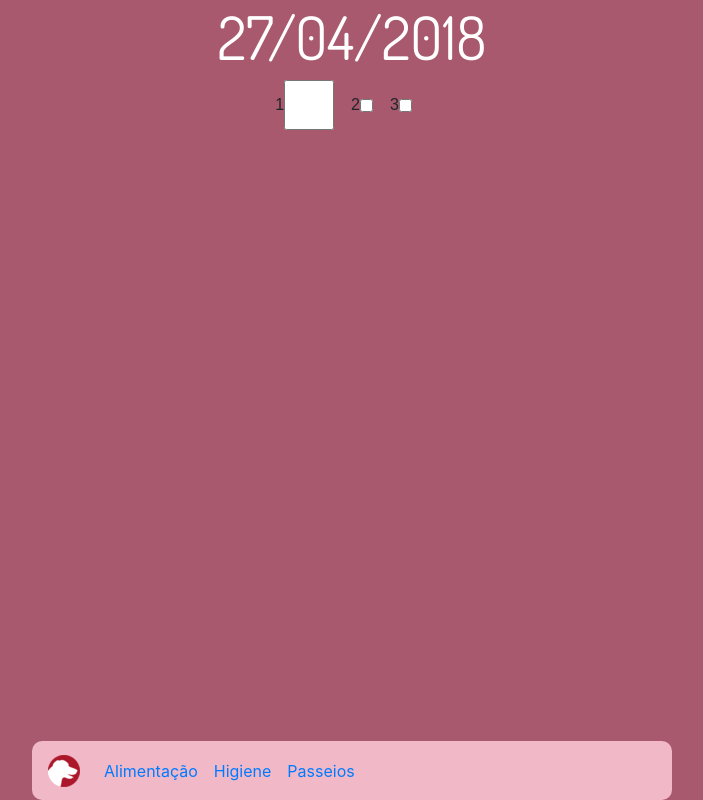
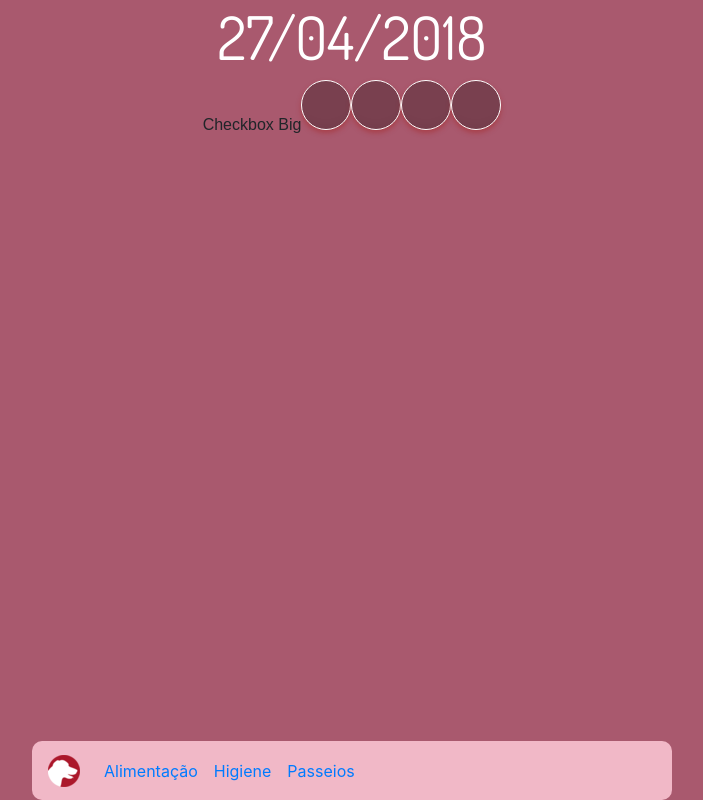
Before and after one commit to Lucs1590/Pet, an Angular app: page /alimentacao in a window 1280 px wide. Shown: the whole page, without its empty margins (288-991 px from the left). Built offline with nearby package versions, Linux system fonts and the light colour scheme.

Commit message:
criação dos checkbox da alimentação

```diff
--- a/src/app/alimentacao/alimentacao.component.css
+++ b/src/app/alimentacao/alimentacao.component.css
@@ -12,8 +12,34 @@ h1{
     font-size: 3.75rem;
 }
 
-#check1{
-    height: 3.125rem;
-    width: 3.125rem;
-    border-radius: 10px;
+.regular-checkbox {
+    appearance: none;
+	-webkit-appearance: none;
+	background-color: #79404F;
+	border: 1px solid #FFFFFF;
+	box-shadow: 0 3px 5px rgba(167, 40, 40, 0.521), inset 0px -15px 10px -12px rgba(0,0,0,0.05);
+	padding: 1.5rem;
+	border-radius: 30px;
+	display: inline-block;
+	position: relative;
 }
+
+.regular-checkbox:active, .regular-checkbox:checked:active {
+	box-shadow: 0 3px 5px rgba(167, 40, 40, 0.521), inset 0px 1px 3px rgba(0,0,0,0.1);
+}
+
+.regular-checkbox:checked {
+    background-color: rgba(121, 64, 79, 0.685);
+	box-shadow: 0 3px 5px rgba(87, 166, 57, 1), inset 0px -15px 10px -12px rgba(0,0,0,0.05), inset 15px 10px -12px rgba(255,255,255,0.1);
+	color: #57A639;
+}
+
+.regular-checkbox:checked:after {
+	content: '\2714';
+	font-size: 2.5rem;
+	position: absolute;
+	bottom: 0.1rem;
+	margin-bottom: -0.5rem;
+	left: 0.75rem;
+	color: #57A639;
+}
--- a/src/app/alimentacao/alimentacao.component.html
+++ b/src/app/alimentacao/alimentacao.component.html
@@ -2,18 +2,25 @@
 
 <div id="divPrincipal">
     <h1>{{ Data }}</h1>
-    <div>
+    <!--<div>
         <div class="form-check form-check-inline">
-            <label class="form-check-label" for="check1">1</label>
+            <label class="form-check-label" for="check1">Café</label>
             <input class="form-check-input checker" type="checkbox" id="check1" value="cafe">
         </div>
         <div class="form-check form-check-inline">
-            <label class="form-check-label" for="check1">2</label>
+            <label class="form-check-label" for="check1">Almoço</label>
             <input class="form-check-input checker" type="checkbox" id="check2" value="almoco">
         </div>
         <div class="form-check form-check-inline">
-            <label class="form-check-label" for="check1">3</label>
+            <label class="form-check-label" for="check1">Janta</label>
             <input class="form-check-input checker" type="checkbox" id="check3" value="janta">
         </div>
+    </div> -->
+    <div>
+        <label>Checkbox Big</label>
+        <input type="checkbox" id="checkbox-2-1" class="regular-checkbox big-checkbox" />
+        <input type="checkbox" id="checkbox-2-2" class="regular-checkbox big-checkbox" />
+        <input type="checkbox" id="checkbox-2-3" class="regular-checkbox big-checkbox" />
+        <input type="checkbox" id="checkbox-2-4" class="regular-checkbox big-checkbox" />
     </div>
 </div>
```
